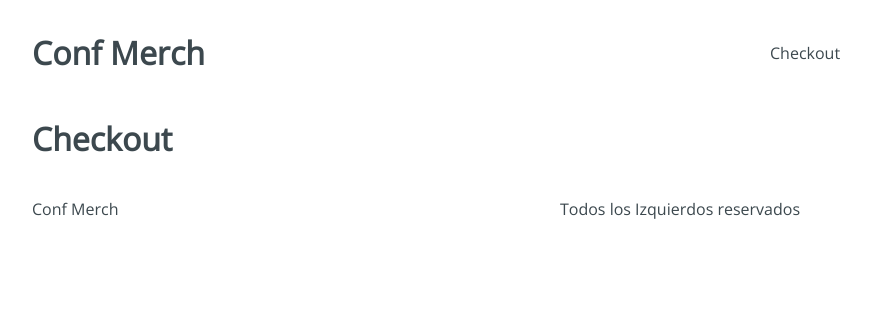
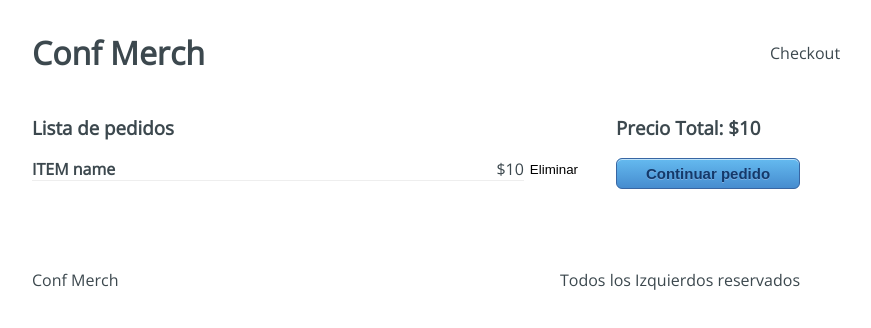
Before and after one commit to gonpineiro/profesional-react-hook-2020-conf-merch, a React app: page /checkout in a window 1280 px wide. Shown: the top 328 px of the page, without its empty margins (224-1095 px from the left). Built offline with nearby package versions, Linux system fonts and the light colour scheme.

Commit message:
maquetacion checkout

```diff
--- a/src/containers/Checkout.jsx
+++ b/src/containers/Checkout.jsx
@@ -1,5 +1,23 @@
 import React from 'react';
+import '../styles/components/Checkout.css';
 
-const Checkout = () => <h1>Checkout</h1>;
+const Checkout = () => (
+  <div className="Checkout">
+    <div className="Checkout-content">
+      <h3>Lista de pedidos</h3>
+      <div className="Checkout-item">
+        <div className="Checkout-element">
+          <h4>ITEM name</h4>
+          <span>$10</span>
+        </div>
+        <button type="button">Eliminar</button>
+      </div>
+    </div>
+    <div className="Checkout-sidebar">
+      <h3>Precio Total: $10</h3>
+      <button type="button">Continuar pedido</button>
+    </div>
+  </div>
+);
 
 export default Checkout;
```
